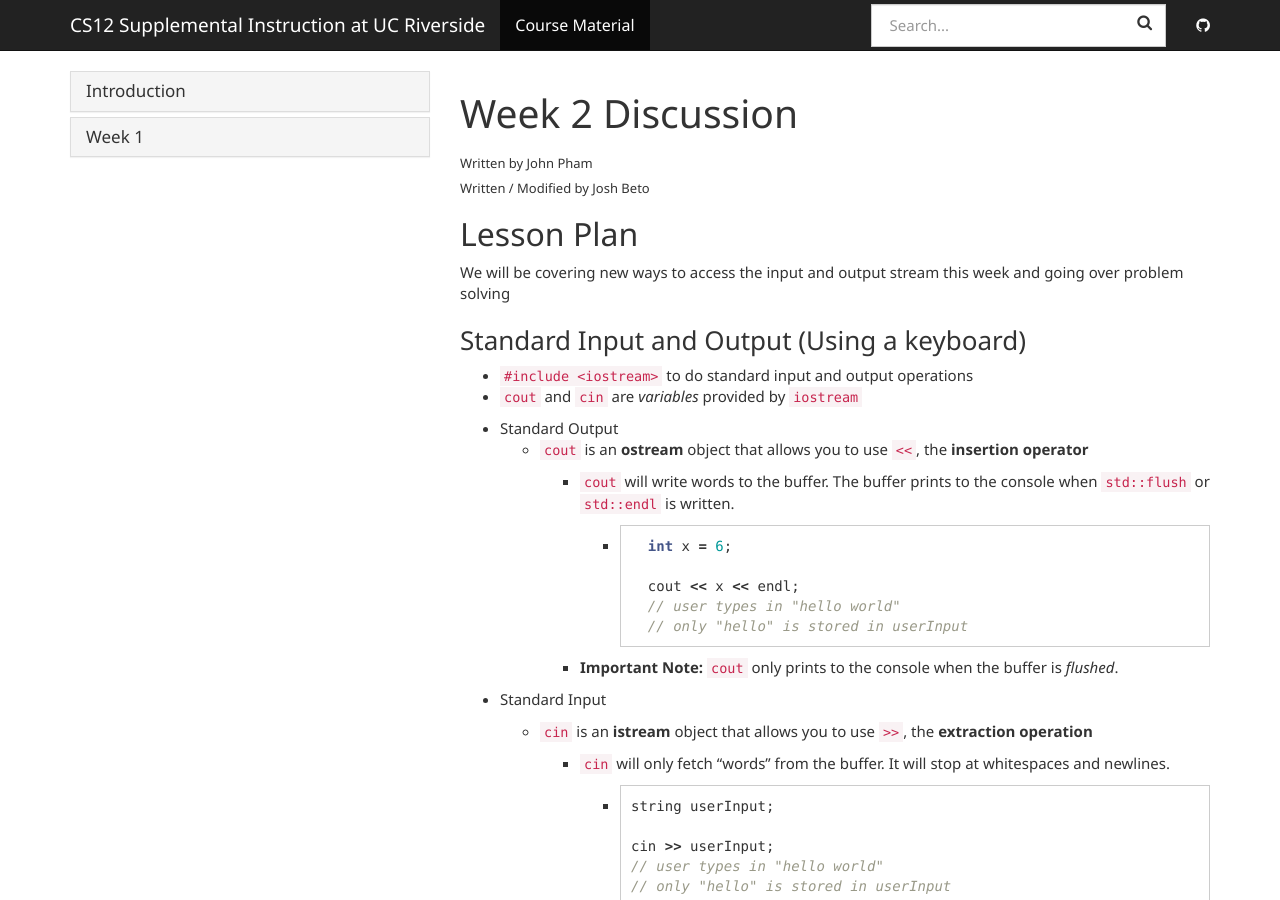
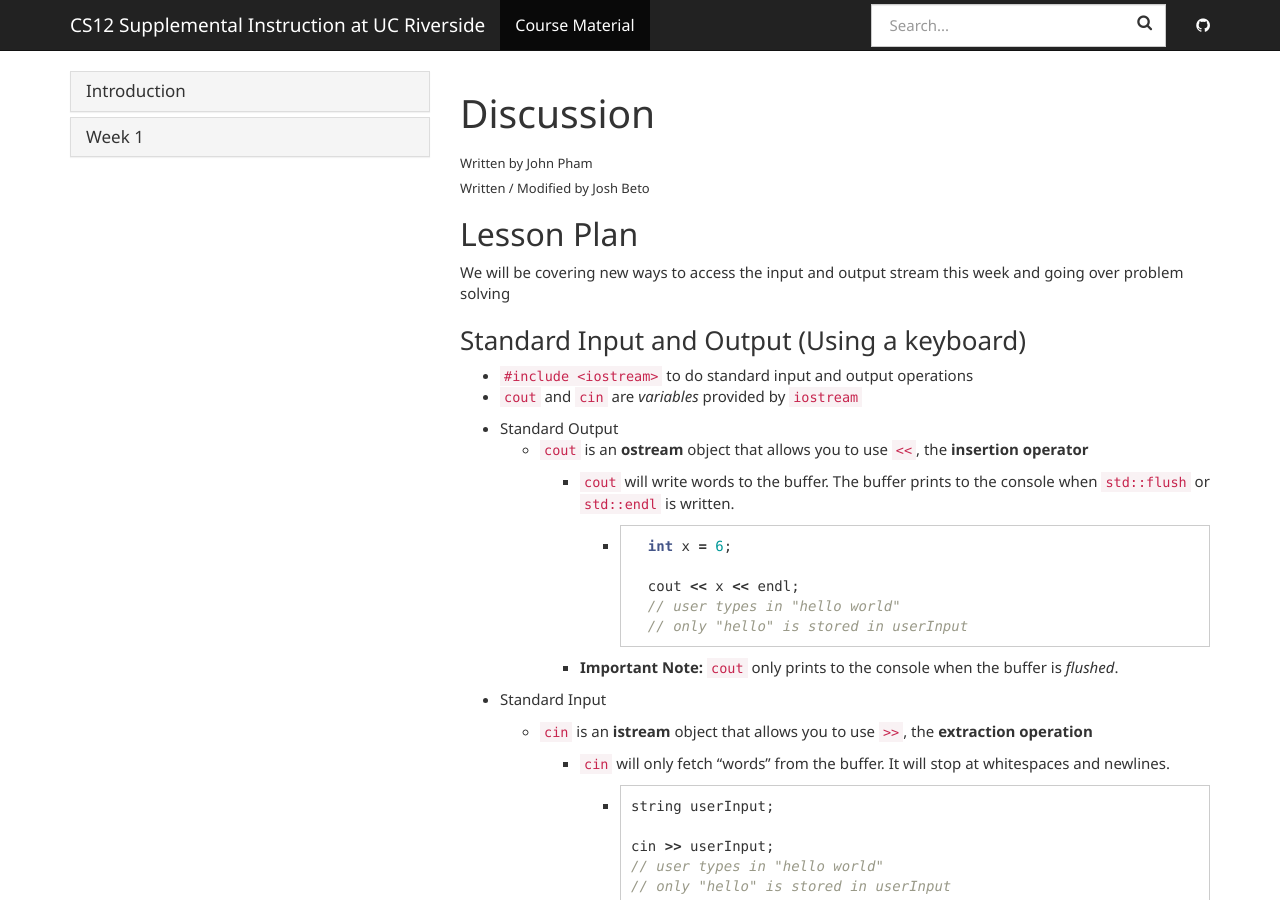
Before and after one commit to cs-si-ucr/cs12-reborn, a Jekyll site: the page built from _docs/week2/week2_dis.md, in a window 1280 px wide and 900 px high. Built offline with Jekyll 4.4.1, drawn with Linux system fonts in a browser that asks for light colours; nearby versions of some CDN libraries.

Commit message:
Fixed week 2 and _data doc

```diff
--- a/_docs/week2/week2_dis.md
+++ b/_docs/week2/week2_dis.md
@@ -1,6 +1,6 @@
 ---
-title: Week 2 Discussion
-permalink: /docs/week2/
+title: Discussion
+permalink: /docs/week2_dis/
 ---
 
 ###### Written by John Pham
```
Also changed, not shown: _data/docs.yml (+53 -0 lines), _docs/week2/week2_lab.md (+2 -2 lines).
